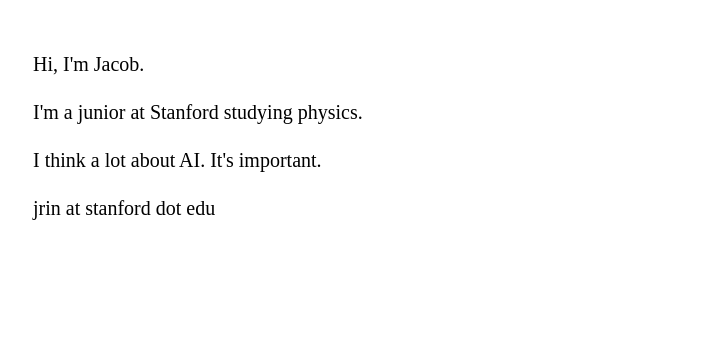
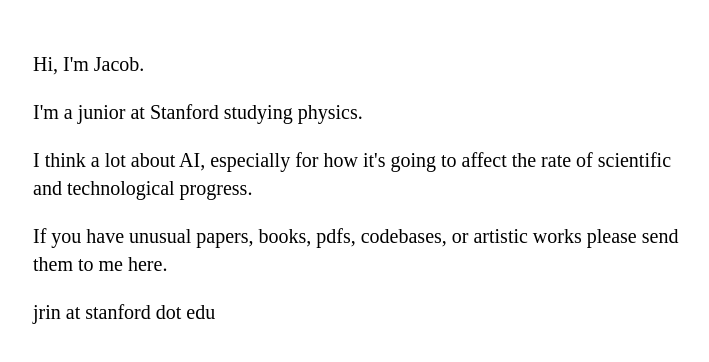
Before and after one commit to jrin771/jrin771.github.io, a plain HTML site: page index.html in a window 1280 px wide. Shown: the whole page, without its empty margins (282-991 px from the left). Drawn offline with Linux system fonts and the light colour scheme.

Commit message:
Update index.html

```diff
--- a/index.html
+++ b/index.html
@@ -21,7 +21,8 @@
 <body>
 <p>Hi, I'm Jacob. </p>
 <p>I'm a junior at Stanford studying physics. </p>
-<p>I think a lot about AI. It's important. </p>
+<p>I think a lot about AI, especially for how it's going to affect the rate of scientific and technological progress. </p>
+<p>If you have unusual papers, books, pdfs, codebases, or artistic works please send them to me here.</p>
 <p>jrin at stanford dot edu</p>
 
 </body>
```
